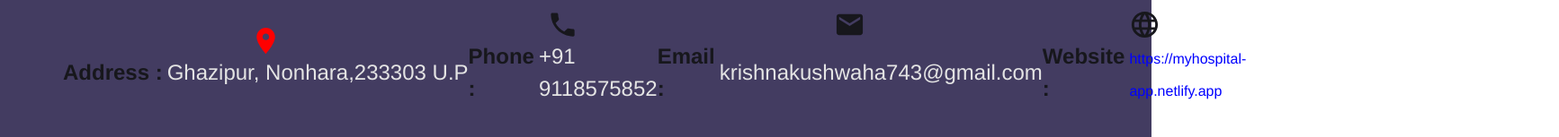
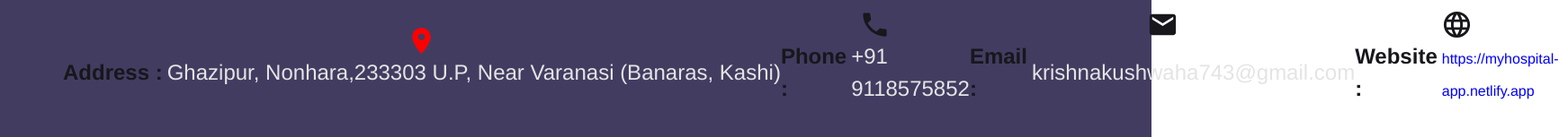
Before and after one commit to krishh743/portfolio-k7, a React (Create React App) app: page / in a window 1280 px wide. Shown: the part 6589-6742 px from the top of the page at 90% size, 1733 px wide, since content can reach past the window. Built offline with nearby package versions, Linux system fonts and the light colour scheme.

Commit message:
address changes

```diff
--- a/src/resources/cms.js
+++ b/src/resources/cms.js
@@ -44,7 +44,7 @@ export const portfolioData = {
     sendBtn: " Send Message",
     address : " Address",
     address1 : " Address :",
-    addressData : " Ghazipur, Nonhara,233303 U.P",
+    addressData : " Ghazipur, Nonhara,233303 U.P, Near Varanasi (Banaras, Kashi)",
     phone : " Phone :",
     phoneData : " +91 9118575852",
     email : " Email :",
```
